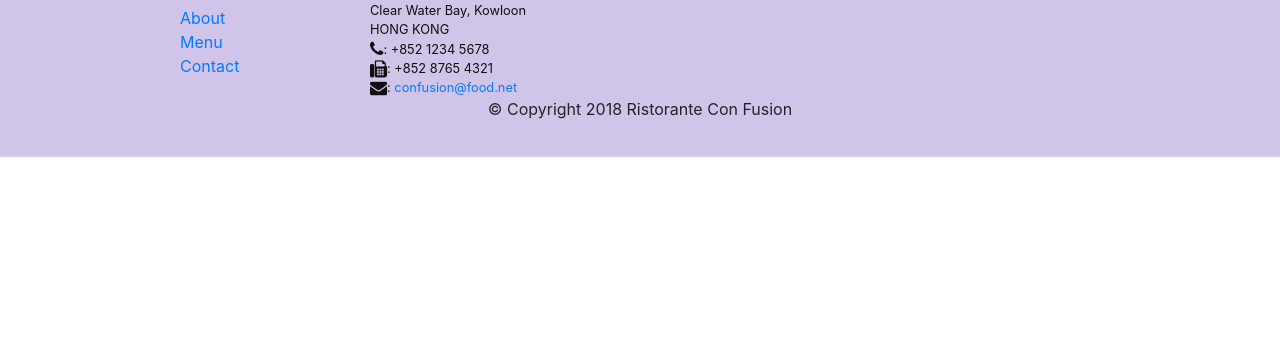
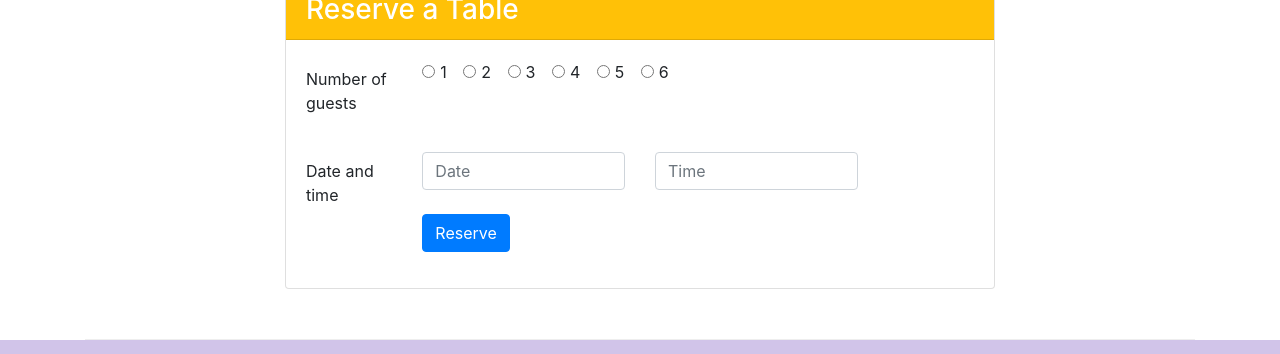
Before and after one commit to joanet501/conFusion, a website: page index.html in a window 1280 px wide. Shown: the part 1604-1958 px from the top of the page. Before the commit the page ends 1761 px from the top, so only its background shows below. Drawn offline with nearby package versions, Linux system fonts and the light colour scheme.

Commit message:
assignment 2

```diff
--- a/css/styles.css
+++ b/css/styles.css
@@ -41,3 +41,7 @@ body{
 .estilo {
     margin: 20px 0px 20px 0px;
 }
+
+.reserve-table{
+    padding: 0px 0px 30px 0px;
+}
--- a/index.html
+++ b/index.html
@@ -43,8 +43,13 @@
                 </div>
 
 
-                    <div class="col-12 col-sm align-self-center">
+                    <div class="col-12 col-sm-3 align-self-center">
                         <img src="img/logo.png" class="img-fluid">
+                    </div>
+                    <div class="col-12 col-sm-3 align-self-center">
+                        <a href="#reservas" class="btn btn-warning btn-lg btn-block">
+                            Reserve table
+                        </a>
                     </div>
 
             </div>
@@ -67,20 +72,28 @@
                             cherry tomatoes, Vidalia onion, Guntur chillies and
                             Buffalo Paneer.</p>
                     </div>
-                </div>            </div>
+                </div>
+            </div>
         </div>
 
 
-        <div class="row row-content align-items-center">
-            <div class="col-12 col-sm-4 col-md-3">
+        <div class="row row-content align-items-center ">
+            <div class="col-12 col-sm-4 order-sm-first col-md-3">
                 <h3>This Month's Promotions</h3>
             </div>
-            <div class="col col-sm col-md">
-                <h2>Weekend Grand Buffet</h2>
-                <p>Featuring mouthwatering combinations with a choice of five different salads, six enticing appetizers, six main entrees and five choicest desserts. Free flowing bubbly and soft drinks. All for just $19.99 per person </p>
+            <div class="col col-sm order-sm-first col-md-9">
+                <div class="media">
+                <div class="media-body">
+                    <h2 class="mt-0">Weekend Grand Buffet<span class="badge badge-danger">NEW</span></h2>
+                    <p class="d-none d-sm-block ">
+                        Featuring mouthwatering combinations with a choice of five different salads, six enticing appetizers, six main entrees and five choicest desserts.
+                        Free flowing bubbly and soft drinks. All for just $19.99 per person
+                    </p>
+                </div>
+                <img class="d-flex mr-3 img-thumbnail align-self-center" src="img/buffet.png" alt="Buffet">
+                </div>
             </div>
         </div>
-
         <div class="row row-content align-items-center">
             <div class="col-12 col-sm-4 order-sm-last col-md-3">
                 <h3>Meet our Culinary Specialists</h3>
@@ -97,6 +110,76 @@
                             whos-who in the culinary world, he specializes in
                             creating mouthwatering Indo-Italian fusion experiences.
                             </p>
+                    </div>
+                </div>
+            </div>
+        </div>
+        <div class="row row-content justify-content-center">
+            <div class="col-12 col-sm-8">
+                <div class="card">
+                    <h3 class="card-header bg-warning text-white">Reserve a Table</h3>
+                    <div class="card-body">
+                        <div class="row">
+                            <div class="col-12">
+                                <form>
+                                        <div class="row reserve-table " id="reservas">
+                                            <label for="inlineRadioOptions" class="col-2 col-form-label">Number of guests</label>
+                                            <div class="col-9 col-md-6">
+                                            <div class="form-check form-check-inline">
+                                                <input class="form-check-input" type="radio" name="inlineRadioOptions" id="inlineRadio1" value="option1" />
+                                                <label class="form-check-label" for="inlineRadio1">1</label>
+                                              </div>
+
+                                              <div class="form-check form-check-inline">
+                                                <input class="form-check-input" type="radio" name="inlineRadioOptions" id="inlineRadio2" value="option2" />
+                                                <label class="form-check-label" for="inlineRadio2">2</label>
+                                              </div>
+
+                                              <div class="form-check form-check-inline">
+                                                <input class="form-check-input" type="radio" name="inlineRadioOptions" id="inlineRadio3" value="option3" />
+                                                <label class="form-check-label" for="inlineRadio3">3 </label>
+                                              </div>
+                                              <div class="form-check form-check-inline">
+                                                <input class="form-check-input" type="radio" name="inlineRadioOptions" id="inlineRadio4" value="option4" />
+                                                <label class="form-check-label" for="inlineRadio1">4</label>
+                                              </div>
+
+                                              <div class="form-check form-check-inline">
+                                                <input class="form-check-input" type="radio" name="inlineRadioOptions" id="inlineRadio5" value="option5" />
+                                                <label class="form-check-label" for="inlineRadio2">5</label>
+                                              </div>
+
+                                              <div class="form-check form-check-inline">
+                                                <input class="form-check-input" type="radio" name="inlineRadioOptions" id="inlineRadio6" value="option6" />
+                                                <label class="form-check-label" for="inlineRadio3">6</label>
+                                              </div>
+                                            </div>
+                                        </div>
+
+
+
+                                                <div class="form-group row">
+
+                                                    <label for="firstname" class="col-2 col-md-2 col-form-label">Date and time</label>
+                                                    <div class="col-5 col-md-4">
+                                                        <input type="text" class="form-control" id="firstname" name="firstname" placeholder="Date">
+                                                    </div>
+                                                    <div class="col-5 col-md-4">
+                                                        <input type="text" class="form-control" id="firstname" name="firstname" placeholder="Time">
+                                                    </div>
+                                                    <div class="offset-2 offset-md-2 col-md-10">
+                                                        <button type="submit" class="btn btn-primary">Reserve</button>
+                                                    </div>
+                                                </div>
+
+
+
+
+                                    </div>
+
+                                </form>
+                            </div>
+                        </div>
                     </div>
                 </div>
             </div>
```
Also changed, not shown: 3 other files.
